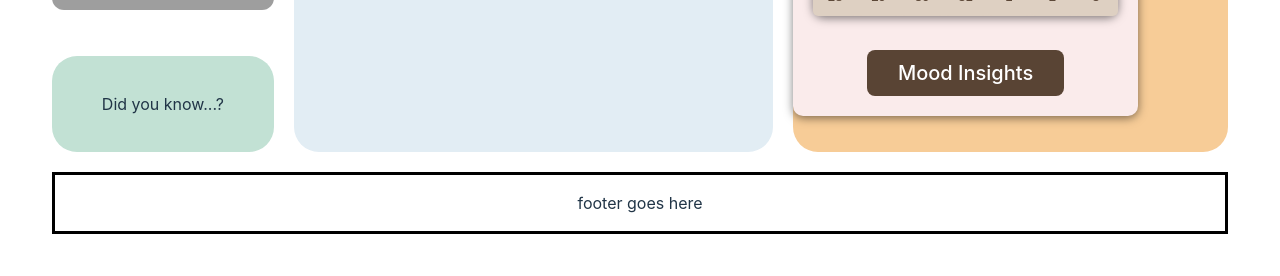
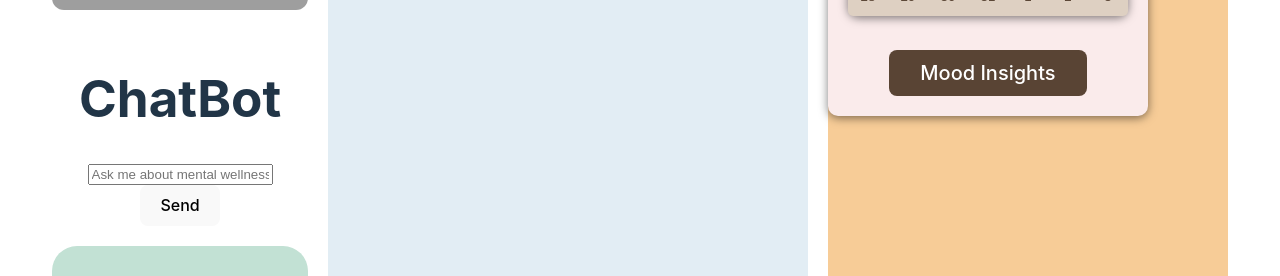
Before and after one commit to ayc325/lehigh-valley-hackathon, a React (Vite) app in the folder full_stack_snacks/: page /chatbot in a window 1280 px wide. Shown: the part 787-1063 px from the top of the page. Built offline with nearby package versions, Linux system fonts and the light colour scheme; grey boxes are pictures that could not be loaded.

Commit message:
ChatBot workinggit add src/components/ChatBot.jsx

```diff
--- a/full_stack_snacks/src/components/ChatBot.jsx
+++ b/full_stack_snacks/src/components/ChatBot.jsx
@@ -1,11 +1,81 @@
 import React, { useState } from 'react';
 
-const ChatBot = () => {
-    return(
+function ChatBot () {
+    const [messages, setMessages] = useState([]);
+    const [response, setResponse] = useState([]);
+    const [inputValue, setInputValue] = useState('');
+    const [loading, setLoading] = useState(false);
+
+    const handleInputChange = (e) => {
+        setInputValue(e.target.value);
+    };
+
+    const handleSubmit = async (e) => {
+        e.preventDefault();
+        const userMessage = { role: 'user', content: inputValue };
+
+        // Add user's message to the chat
+        setMessages((prevMessages) => [...prevMessages, userMessage]);
+        setInputValue('');
+        setLoading(true);
+
+        try {
+            // Prepare the data for the POST request
+            const requestBody = {
+                prompt: inputValue,
+            };
+
+            // Make the API POST request using fetch, without Authorization header
+            const res = await fetch('https://6vtiprdy9b.execute-api.us-west-2.amazonaws.com/full_stack_snacks_api_stage/ask', {
+                method: 'POST',
+                // headers: {
+                //     'Access-Control-Allow-Origin': 'origin',
+                // },
+                body: JSON.stringify(requestBody),
+            });
+
+            if (!res.ok) {
+                throw new Error(`HTTP error! Status: ${response.status}`);
+            }
+
+            const data = await res.json();
+            //const response = JSON.parse(data.response);
+            console.log(data);
+
+            setResponse(data);
+
+        } catch (error) {
+            console.error('Error fetching completion:', error);
+            alert('There was an error fetching the response. Please try again.');
+        } finally {
+            setLoading(false);
+        }
+    };
+
+    return (
         <div>
-
+            <h1>ChatBot</h1>
+            <div className="chat-window">
+                {messages.map((message, index) => (
+                    <div key={index} className={message.role}>
+                        <strong>{message.role === 'user' ? 'You' : 'Assistant'}:</strong> {message.content}
+                    </div>
+                ))}
+            </div>
+            <form onSubmit={handleSubmit}>
+                <input
+                    type="text"
+                    value={inputValue}
+                    onChange={handleInputChange}
+                    placeholder="Ask me about mental wellness..."
+                    required
+                />
+                <button type="submit" disabled={loading}>
+                    {loading ? 'Loading...' : 'Send'}
+                </button>
+            </form>
         </div>
-    )
+    );
 };
 
 export default ChatBot;
```
